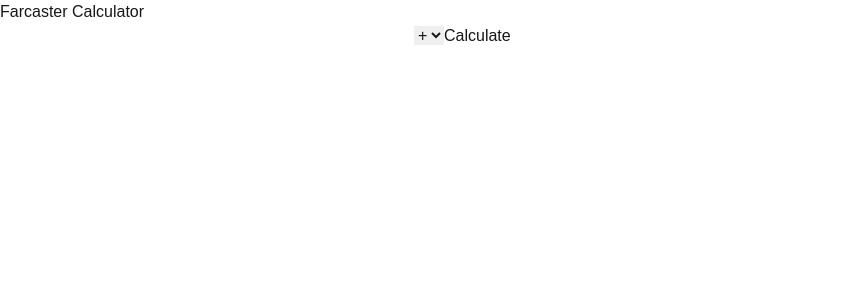
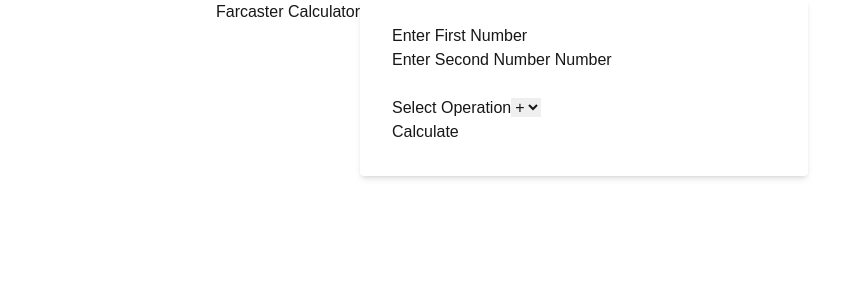
Before and after one commit to projectbuidlonbase/farcaster-calculator, a Next.js app: page / in a window 1280 px wide. Shown: the top 300 px of the page, without its empty margins (0-868 px from the left). Built offline with nearby package versions, Linux system fonts and the light colour scheme.

Commit message:
form edit

```diff
--- a/src/app/page.tsx
+++ b/src/app/page.tsx
@@ -20,17 +20,32 @@ export default function Home() {
 
   return (
     <div>
+      <div className="mb-32 grid text-center lg:max-w-5xl lg:w-full lg:mb-0 lg:grid-cols-4 lg:text-left">
+      <div className="col-span-4 flex justify-center">
       <h1>Farcaster Calculator</h1>
-      <input type="number" onChange={e => setNum1(Number(e.target.value))} />
-      <input type="number" onChange={e => setNum2(Number(e.target.value))} />
-      <select onChange={e => setOperation(e.target.value as 'add' | 'subtract' | 'multiply' | 'divide')}>
+      <form className="bg-white shadow-md rounded px-8 pt-6 pb-8 mb-4 w-full max-w-md">
+      <div className="row">
+<label>Enter First Number</label>
+<input type="number" onChange={e => setNum1(Number(e.target.value))} />
+</div>
+<div className="row">
+<label>Enter Second Number Number</label>
+<input type="number" onChange={e => setNum2(Number(e.target.value))} />
+</div>
+<div className="row">
+<label>Select Operation</label>
+<select onChange={e => setOperation(e.target.value as 'add' | 'subtract' | 'multiply' | 'divide')}>
         <option value="add">+</option>
         <option value="subtract">-</option>
         <option value="multiply">*</option>
         <option value="divide">/</option>
       </select>
+</div>
       <button onClick={calculate}>Calculate</button>
       {result !== null && <div>Result: {result}</div>}
+    </form>
+    </div>
+    </div>
     </div>
   );
 }
```
